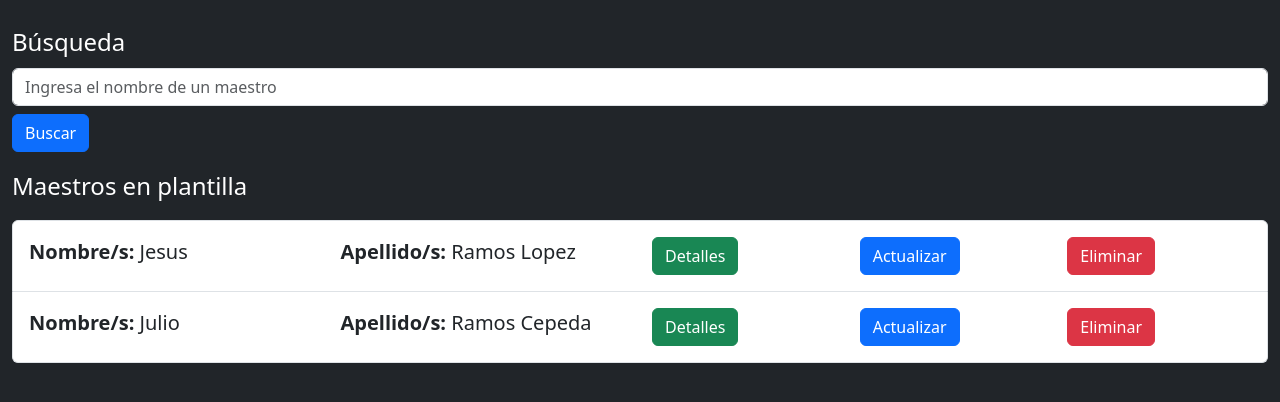
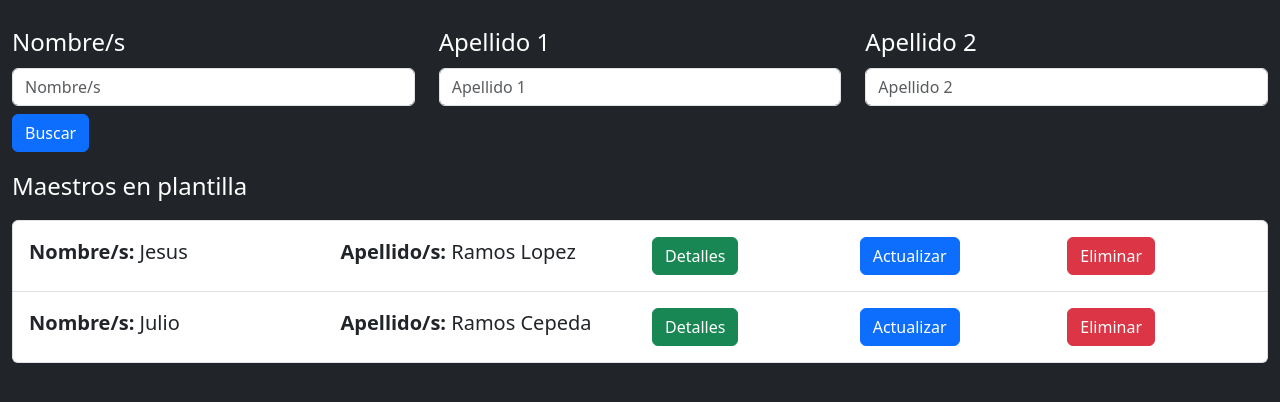
Before and after one commit to UMRGRS/Aplicaciones-orientadas-a-servicios, a Django app: page /Teachers/search in a window 1280 px wide. Shown: the part 94-496 px from the top of the page. Run offline with Django 5.2, Linux system fonts and the light colour scheme; data comes from the database, SQL or seed files in the repository; both versions use the stored data as it was after the commit.

Commit message:
Search teachers by name complete

```diff
--- a/mysite/Teachers/templates/Teachers/search.html
+++ b/mysite/Teachers/templates/Teachers/search.html
@@ -13,12 +13,24 @@
     {%include "Teachers/navbar.html"%}
     <section class="container-fluid mb-3">
         <!--Make action = "search view" and return the names that match the search"-->
-        <form action="" method="post">
+        <form action="{% url 'Teachers:search'%}" method="post">
             {% csrf_token %}
-            <fieldset>
-                <label for="textToSearch" class="form-label text-white fs-4">Búsqueda</label>
-                <input type="text" class="form-control mb-2" id="textToSearch" name="textToSearch"
-                    placeholder="Ingresa el nombre de un maestro" required>
+            <fieldset class="row">
+                <div class="col">
+                    <label for="name_search" class="form-label text-white fs-4">Nombre/s</label>
+                    <input type="text" class="form-control mb-2" id="name_search" name="name_to_search"
+                        placeholder="Nombre/s">
+                </div>
+                <div class="col">
+                    <label for="lastname_search1" class="form-label text-white fs-4">Apellido 1</label>
+                    <input type="text" class="form-control mb-2" id="lastname_search1" name="lastname_to_search1"
+                        placeholder="Apellido 1">
+                </div>
+                <div class="col">
+                    <label for="lastname_search2" class="form-label text-white fs-4">Apellido 2</label>
+                    <input type="text" class="form-control mb-2" id="lastname_search2" name="lastname_to_search2"
+                        placeholder="Apellido 2">
+                </div>
             </fieldset>
             <input type="submit" class="btn btn-primary" name="search" value="Buscar">
         </form>
--- a/mysite/Teachers/views.py
+++ b/mysite/Teachers/views.py
@@ -45,8 +45,27 @@
 
 #Visualize info views
 def Search(request):
-    allTeachers = TeachersInfo.objects.all()
-    return render(request,"Teachers/search.html",{"teachers_list": allTeachers})
+    if('search' in request.POST):
+        if(request.POST['name_to_search']==None):
+            name=" "
+        else:
+            name=request.POST['name_to_search']
+        if(request.POST['lastname_to_search1']==None):
+            lastname1=" "
+        else:
+            lastname1=request.POST['lastname_to_search1']
+        if(request.POST['lastname_to_search2']==None):
+            lastname2=" "
+        else:
+            lastname2=request.POST['lastname_to_search2']
+
+        all_teachers = TeachersInfo.objects.filter(name__icontains=name).filter(
+            lastname1__icontains=lastname1).filter(
+                lastname2__icontains=lastname2)
+    else:
+        all_teachers = TeachersInfo.objects.all()
+
+    return render(request,"Teachers/search.html",{"teachers_list": all_teachers})
 
 def Details(request, teacher_id):
     teacher = get_object_or_404(TeachersInfo, pk=teacher_id)
```
Also changed, not shown: mysite/db.sqlite3.
